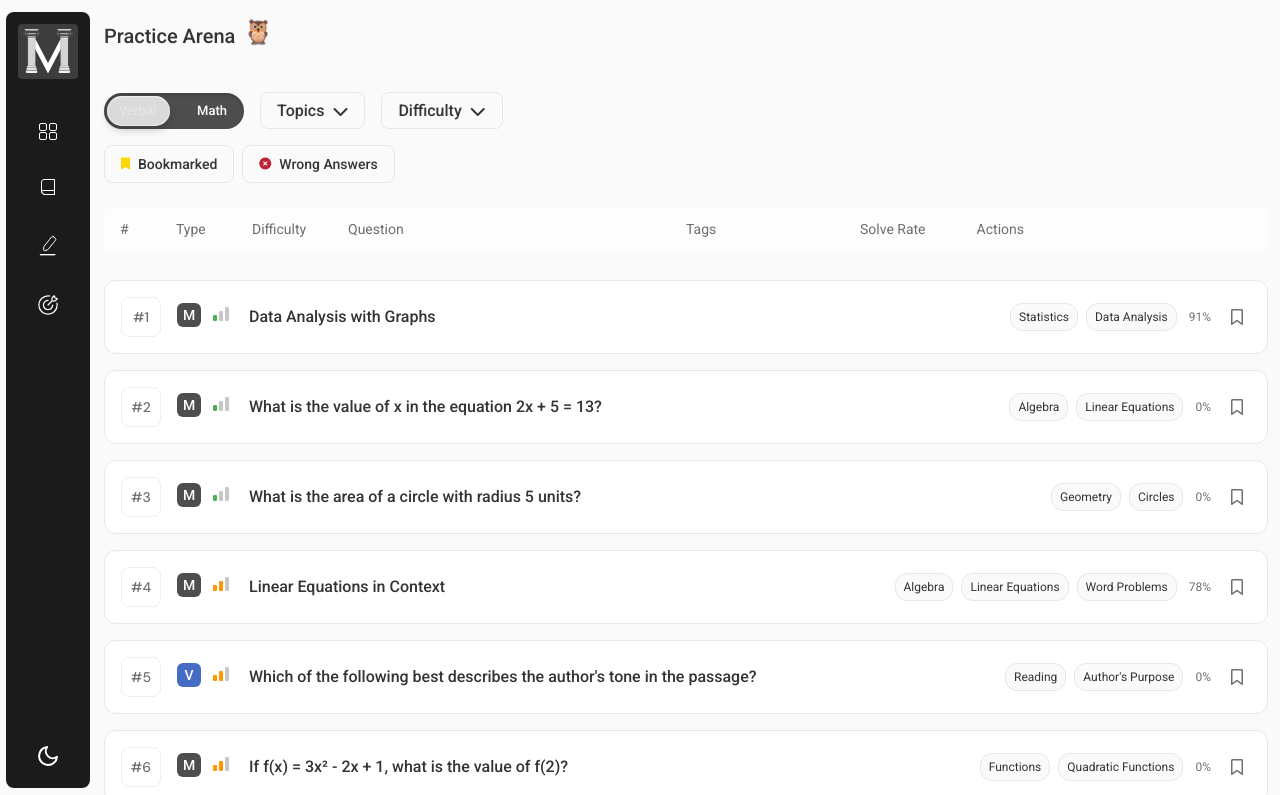
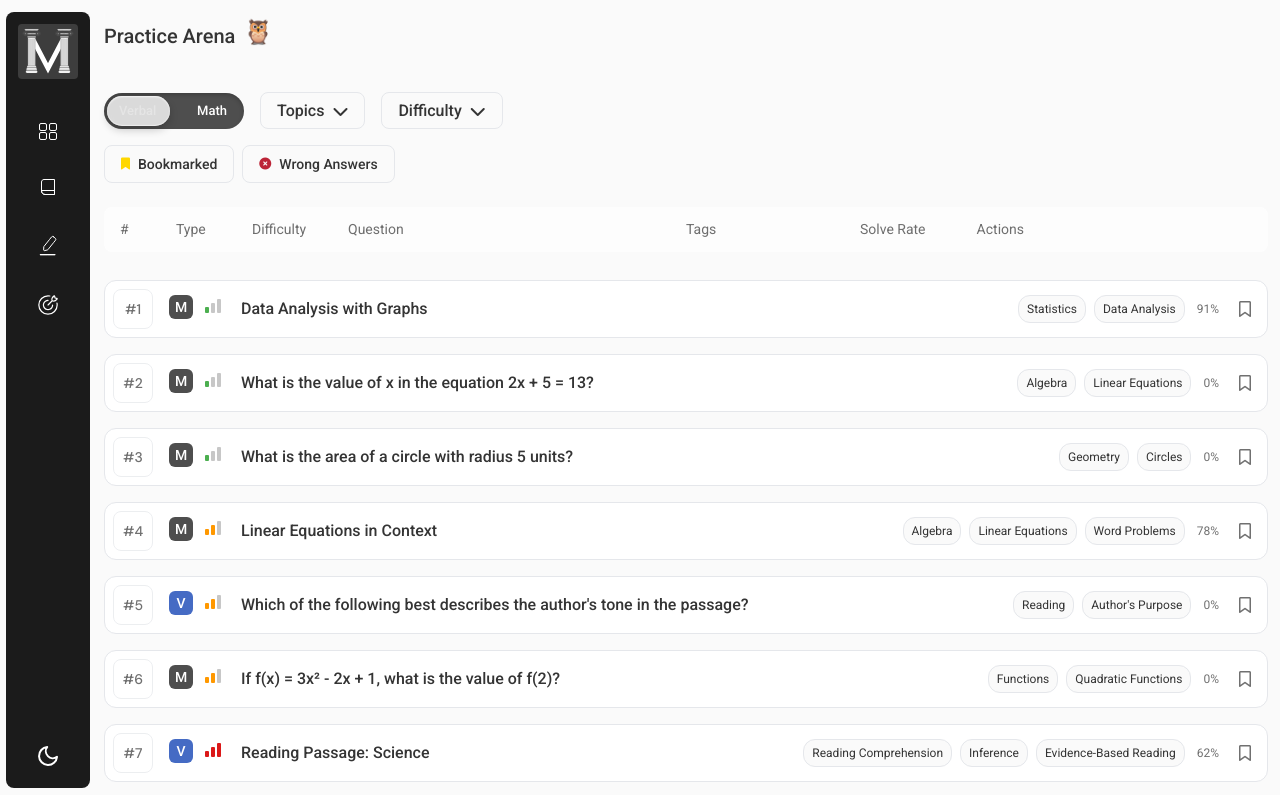
Before and after one commit to Orujhimaru/max_odyssey, a React (Vite) app: page /practice in a window 1280 px wide. Shown: the top 795 px of the page. Built offline with nearby package versions, Linux system fonts and the light colour scheme; a web font is replaced by a local one.

Commit message:
design: practice bars changed

```diff
--- a/src/pages/CoursesPage/Courses.jsx
+++ b/src/pages/CoursesPage/Courses.jsx
@@ -70,6 +70,14 @@ const courseData = [
     ],
   },
 ];
+
+const formatTime = (seconds) => {
+  const minutes = Math.floor(seconds / 60);
+  const remainingSeconds = seconds % 60;
+  return `${minutes.toString().padStart(2, "0")}:${remainingSeconds
+    .toString()
+    .padStart(2, "0")} s`;
+};
 
 const Courses = () => {
   return (
--- a/src/pages/PracticePage/Practice.css
+++ b/src/pages/PracticePage/Practice.css
@@ -700,7 +700,7 @@
   background-color: var(--bg-primary);
   border: 1px solid var(--border-color);
   border-radius: 12px;
-  padding: 16px;
+  padding: 8px;
   display: flex;
   flex-direction: row;
   align-items: center;
```
